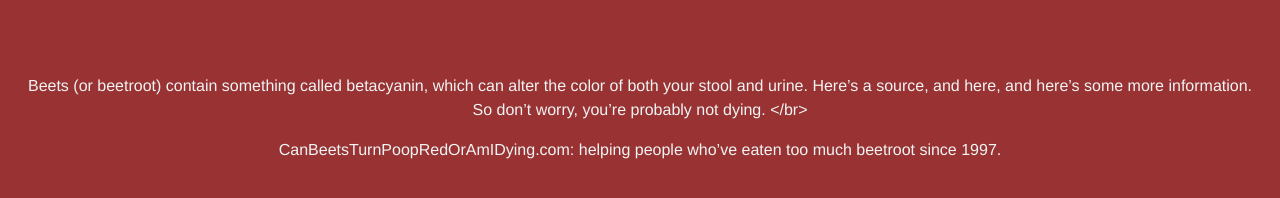
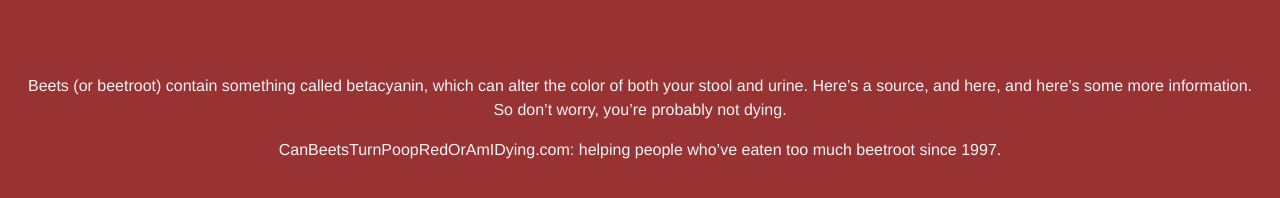
Before and after one commit to canbeetsturnpoopredoramidying/canbeetsturnpoopredoramidying, a Jekyll site: the page built from index.md, in a window 1280 px wide. Shown: the part 396-594 px from the top of the page. Built offline with Jekyll 4.4.1, drawn with Linux system fonts in a browser that asks for light colours; some web fonts are replaced; our own code applies the rules of GitHub Pages for plain Markdown files.

Commit message:
Doen!
drfgbgf

```diff
--- a/index.md
+++ b/index.md
@@ -5,6 +5,6 @@
 # Don't worry. You're (probably) not dying.
 
 <br/><br/>
-<p style="text-align:center;">Beets (or beetroot) contain something called betacyanin, which can alter the color of both your stool and urine. Here’s a source, and here, and here’s some more information. So don’t worry, you’re probably not dying. </br> </p>
+<p style="text-align:center;">Beets (or beetroot) contain something called betacyanin, which can alter the color of both your stool and urine. Here’s a source, and here, and here’s some more information. So don’t worry, you’re probably not dying. </p>
 
 <p style="text-align:center;">CanBeetsTurnPoopRedOrAmIDying.com: helping people who’ve eaten too much beetroot since 1997.</p>
```
